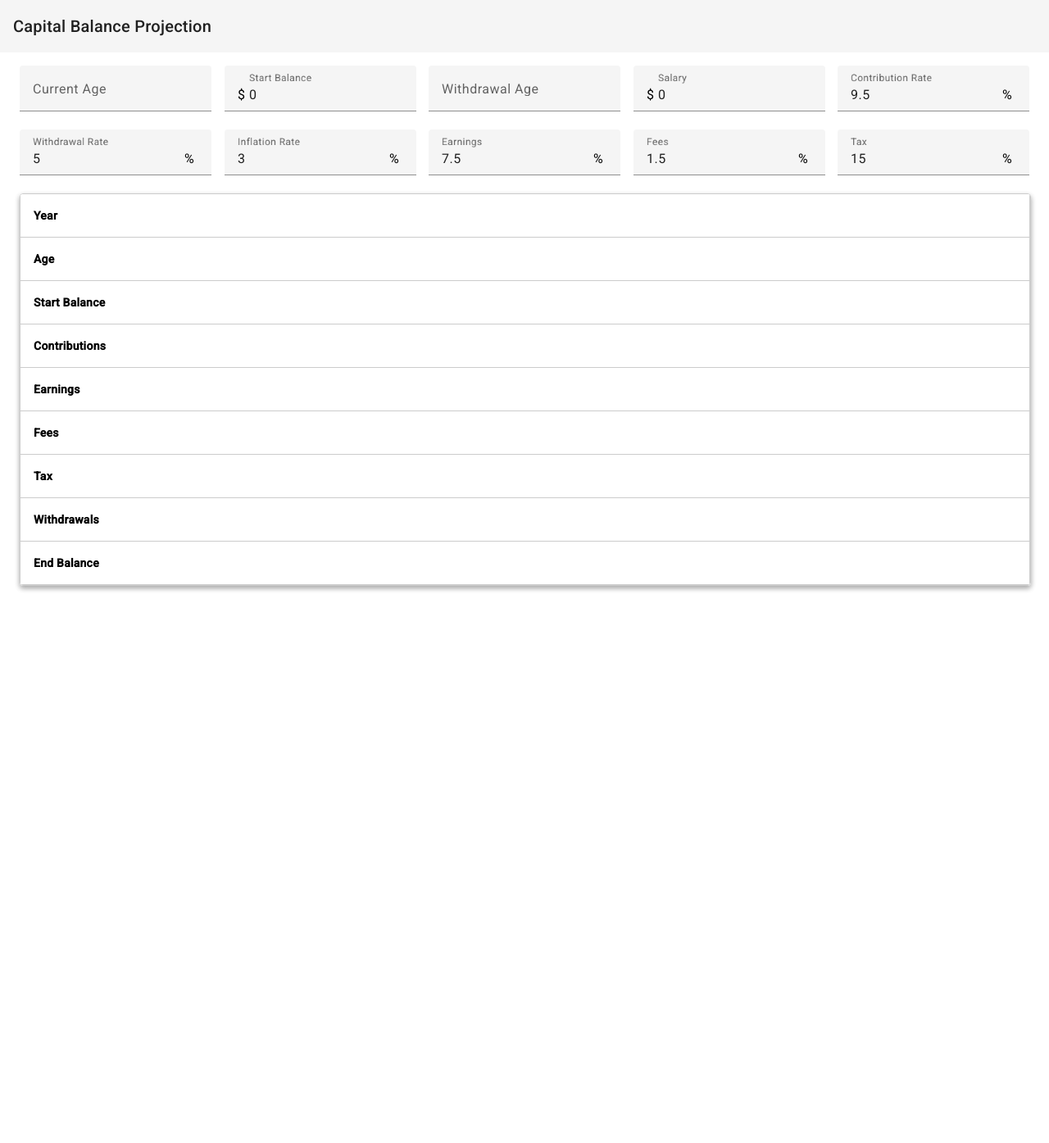
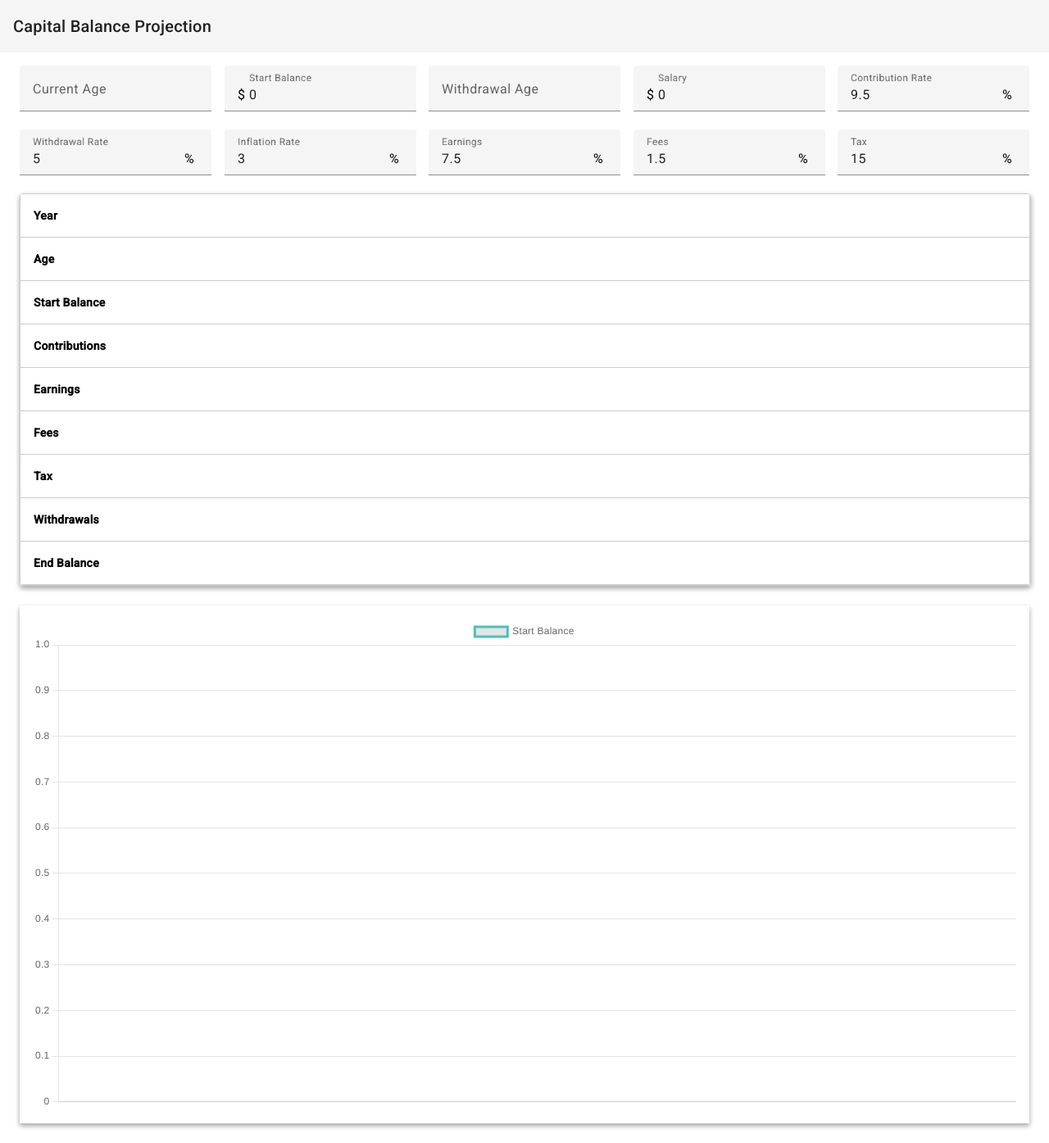
Before and after one commit to harrisonn26/capital-balance-projection, an Angular app: page / in a window 1280 px wide. Shown: the whole page at 82% size. Before the commit the page ends 800 px from the top, so only its background shows below. Built offline with nearby package versions, Linux system fonts and the light colour scheme.

Commit message:
Added Line Chart

```diff
--- a/package.json
+++ b/package.json
@@ -20,6 +20,7 @@
     "@angular/platform-browser": "^15.1.0",
     "@angular/platform-browser-dynamic": "^15.1.0",
     "@angular/router": "^15.1.0",
+    "chart.js": "^4.1.2",
     "rxjs": "~7.8.0",
     "tslib": "^2.3.0",
     "zone.js": "~0.12.0"
--- a/src/app/app.component.css
+++ b/src/app/app.component.css
@@ -1,3 +1,8 @@
+.container {
+  margin-left: 24px;
+  margin-right: 24px;
+  padding-bottom: 24px;
+}
 .formField {
   margin: 0 8px 0 8px;
   width: calc(10% - 16px);
--- a/src/app/app.component.html
+++ b/src/app/app.component.html
@@ -119,4 +119,7 @@
     />
   </mat-form-field>
 </div>
-<app-table [data]="tableData"></app-table>
+<div class="container">
+  <app-table [data]="tableData"></app-table>
+  <app-line-chart [data]="tableData"></app-line-chart>
+</div>
--- a/src/app/app.module.ts
+++ b/src/app/app.module.ts
@@ -8,9 +8,10 @@ import { MatToolbarModule } from '@angular/material/toolbar';
 import { MatInputModule } from '@angular/material/input';
 import { TableComponent } from './table/table.component';
 import { DollarPipe } from './dollar.pipe';
+import { LineChartComponent } from './line-chart/line-chart.component';
 
 @NgModule({
-  declarations: [AppComponent, TableComponent, DollarPipe],
+  declarations: [AppComponent, TableComponent, DollarPipe, LineChartComponent],
   imports: [
     BrowserModule,
     FormsModule,
--- /dev/null
+++ b/src/app/line-chart/line-chart.component.css
@@ -0,0 +1,6 @@
+.chart-container {
+  width: calc(100% - 32px);
+  margin-top: 24px;
+  padding: 16px;
+  box-shadow: 0 3px 6px rgba(0, 0, 0, 0.16), 0 3px 6px rgba(0, 0, 0, 0.23);
+}
--- /dev/null
+++ b/src/app/line-chart/line-chart.component.html
@@ -0,0 +1,3 @@
+<div class="chart-container">
+  <canvas id="myChart"></canvas>
+</div>
--- /dev/null
+++ b/src/app/line-chart/line-chart.component.ts
@@ -0,0 +1,57 @@
+import {
+  Component,
+  Input,
+  OnChanges,
+  OnInit,
+  SimpleChanges,
+} from '@angular/core';
+import { Chart } from 'chart.js/auto';
+import { TableData } from '../app.component';
+@Component({
+  selector: 'app-line-chart',
+  templateUrl: './line-chart.component.html',
+  styleUrls: ['./line-chart.component.css'],
+})
+export class LineChartComponent implements OnInit, OnChanges {
+  chart: any;
+  @Input('data') data: TableData;
+
+  constructor() {
+    this.data = {
+      year: [],
+      age: [],
+      startBalance: [],
+      contributions: [],
+      earnings: [],
+      fees: [],
+      tax: [],
+      withdrawals: [],
+      endBalance: [],
+    };
+  }
+  ngOnInit() {
+    this.chart = new Chart('myChart', {
+      type: 'line',
+      data: {
+        labels: this.data.year,
+        datasets: [
+          {
+            label: 'Start Balance',
+            data: this.data.startBalance,
+            fill: false,
+            borderColor: 'rgb(75, 192, 192)',
+            tension: 0.1,
+          },
+        ],
+      },
+    });
+  }
+  ngOnChanges(changes: SimpleChanges) {
+    if (changes && !changes['data'].firstChange) {
+      this.chart.data.labels = changes['data'].currentValue.year;
+      this.chart.data.datasets[0].data =
+        changes['data'].currentValue.startBalance;
+      this.chart.update();
+    }
+  }
+}
--- a/src/app/table/table.component.css
+++ b/src/app/table/table.component.css
@@ -18,8 +18,7 @@
 }
 
 .container {
-  margin: 0 24px 24px;
-  width: calc(100% - 48px);
+  width: calc(100%);
   overflow-x: auto;
   position: relative;
   border: 0.25px solid #ccc;
```
Also changed, not shown: 2 other files (tests, documents, lock files or other folders).
